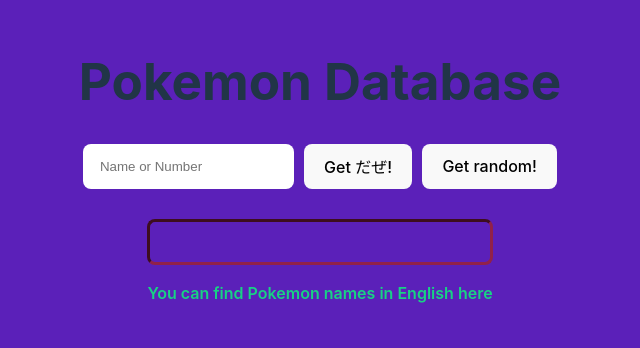
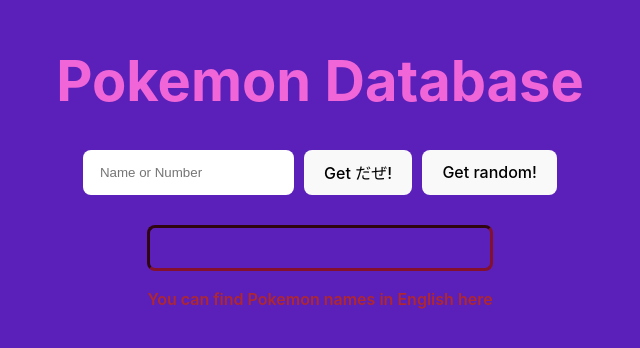
Before and after one commit to Sss0o1101/PokeAPI, a website built with Vite: page step-23/index.html in a window 1280 px wide. Shown: the part 230-578 px from the top of the page, without its empty margins (320-960 px from the left). Built offline with nearby package versions, Linux system fonts and the light colour scheme.

Commit message:
カラーの変更等

```diff
--- a/step-23/assets/styles/style.css
+++ b/step-23/assets/styles/style.css
@@ -17,7 +17,7 @@
 
 a {
   font-weight: 600;
-  color: #18D284;
+  color: #af2730; /* #18D284 */
   text-decoration: inherit;
 }
 
@@ -37,7 +37,8 @@
 }
 
 h1 {
-  font-size: 3.2em;
+  color: #f065d7;
+  font-size: 3.5em;
   /* font-family: ; */
   line-height: 1.1;
 }
@@ -129,7 +130,7 @@
 
 .result {
   padding: 20px;
-  border: 3px inset #91214a; /* */
+  border: 3px inset #83102c; /* #099a84; */
   border-radius: 8px; /* */
   margin-top: 30px;   /* */
   width: 300px;
```
